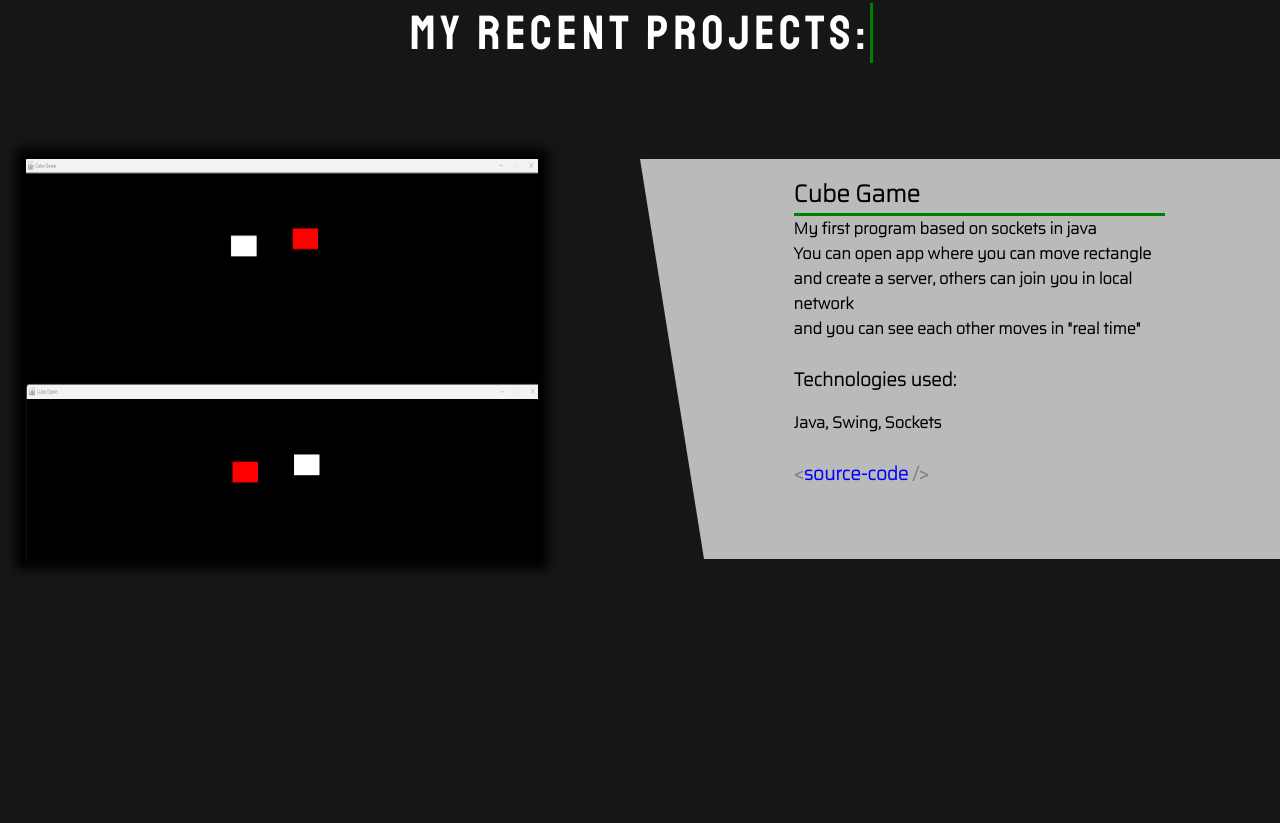
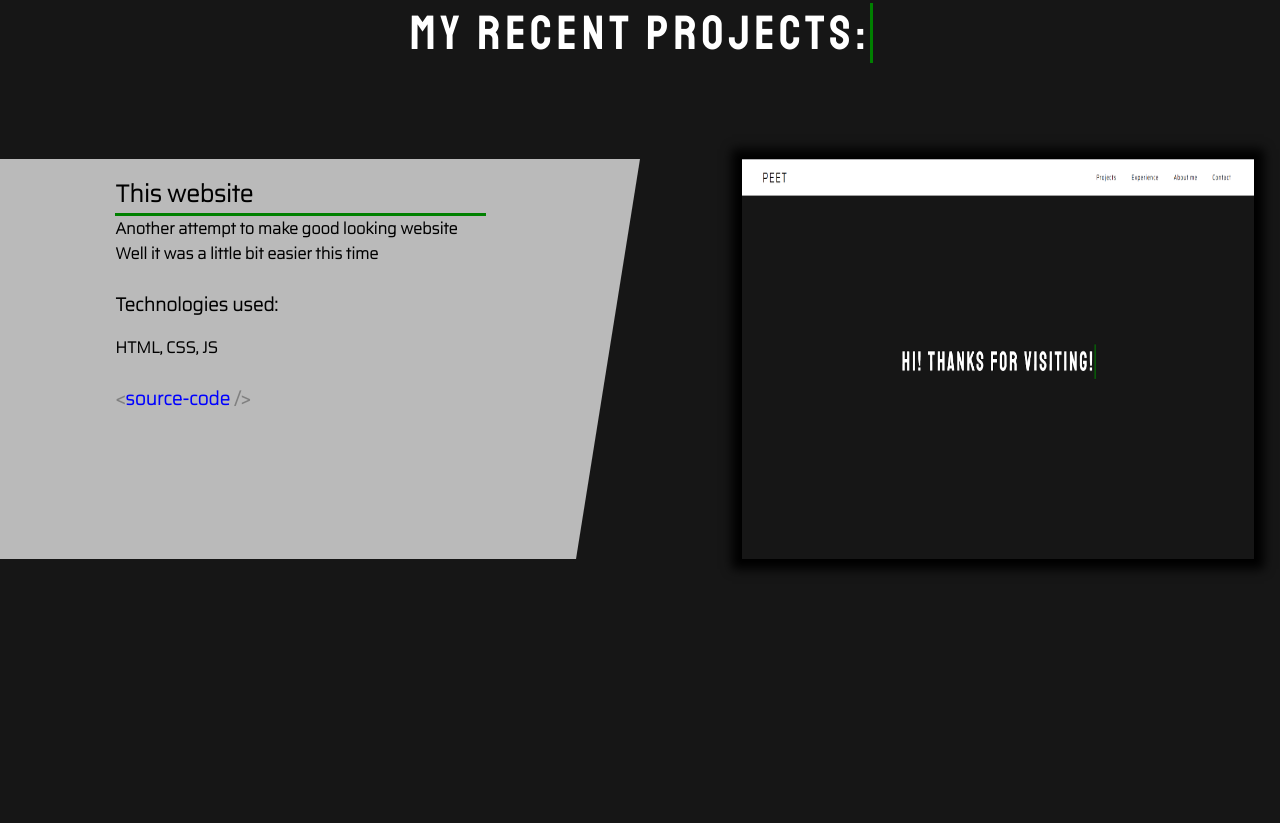
Before and after one commit to MrP33t/Projects, a plain HTML site: page WebSites/PortfolioV2/PortfolioV2/index.html in a window 1280 px wide. Shown: the part 877-1700 px from the top of the page. Drawn offline with Linux system fonts and the light colour scheme.

Commit message:
Repairing some bugs

```diff
--- a/WebSites/PortfolioV2/PortfolioV2/index.css
+++ b/WebSites/PortfolioV2/PortfolioV2/index.css
@@ -80,6 +80,13 @@ nav .menu-btn {
     font-size: 3em;
     height: 100%;
     align-items: center;
+    padding: 0 3vw;
+    transition-duration: 0.3s;
+    cursor: pointer;
+}
+nav .menu-btn:hover {
+    color: white;
+    background: black;
 }
 nav.sticky {
     height: 6vh;
@@ -146,6 +153,7 @@ section {
 }
 #welcome {
     font-size: 4em;
+    cursor: default;
 }
 #projects {
     font-size: 3em;
@@ -195,6 +203,7 @@ section {
     letter-spacing: 0.4vw;
     position: relative;
     transition-duration: 3s;
+    cursor: default;
 }
 #text::after {
     content: "";
--- a/WebSites/PortfolioV2/PortfolioV2/index.html
+++ b/WebSites/PortfolioV2/PortfolioV2/index.html
@@ -30,6 +30,19 @@
     </section>
     <section id="projects">
         <div id="text" class="hidden">My recent projects:</div>
+        <div class="project-wrapper left hidden">
+            <img src="prefabs/PortfolioV2.png" class="project-image" />
+            <div class="project-text-box left">
+                <h1>This website</h1>
+                <p>
+                    Another attempt to make good looking website<br />
+                    Well it was a little bit easier this time
+                </p>
+                <h3>Technologies used:</h3>
+                <p>HTML, CSS, JS</p>
+                <h3><a href="https://github.com/MrP33t/Projects/tree/main/WebSites/PortfolioV2" target="_blank"><span class="gray">&lt</span><span class="source">source-code </span><span class="gray">/&gt</span></a></h3>
+            </div>
+        </div>
         <div class="project-wrapper hidden">
             <img src="prefabs/CubeGame.png" class="project-image" />
             <div class="project-text-box">
@@ -38,7 +51,8 @@
                     My first program based on sockets in java<br />
                     You can open app where you can move rectangle <br />
                     and create a server, others can join you in local network <br />
-                    and you can see each other moves in "real time"</p>
+                    and you can see each other moves in "real time"
+                </p>
                 <h3>Technologies used:</h3>
                 <p>Java, Swing, Sockets</p>
                 <h3><a href="https://github.com/MrP33t/Projects/tree/main/Java/TheCube" target="_blank"><span class="gray">&lt</span><span class="source">source-code </span><span class="gray">/&gt</span></a></h3>
```
Also changed, not shown: WebSites/PortfolioV2/PortfolioV2/prefabs/PortfolioV2.png (added).
